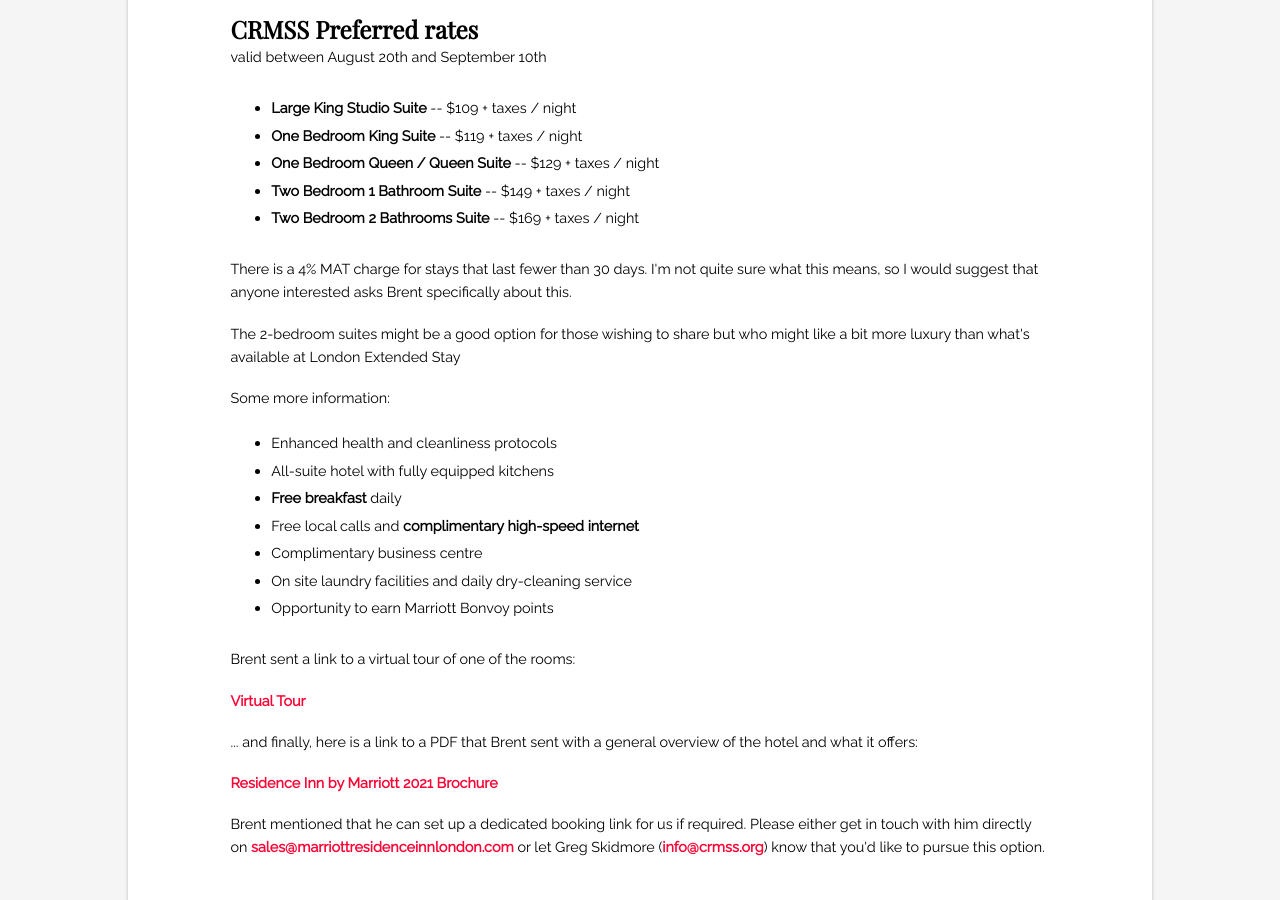
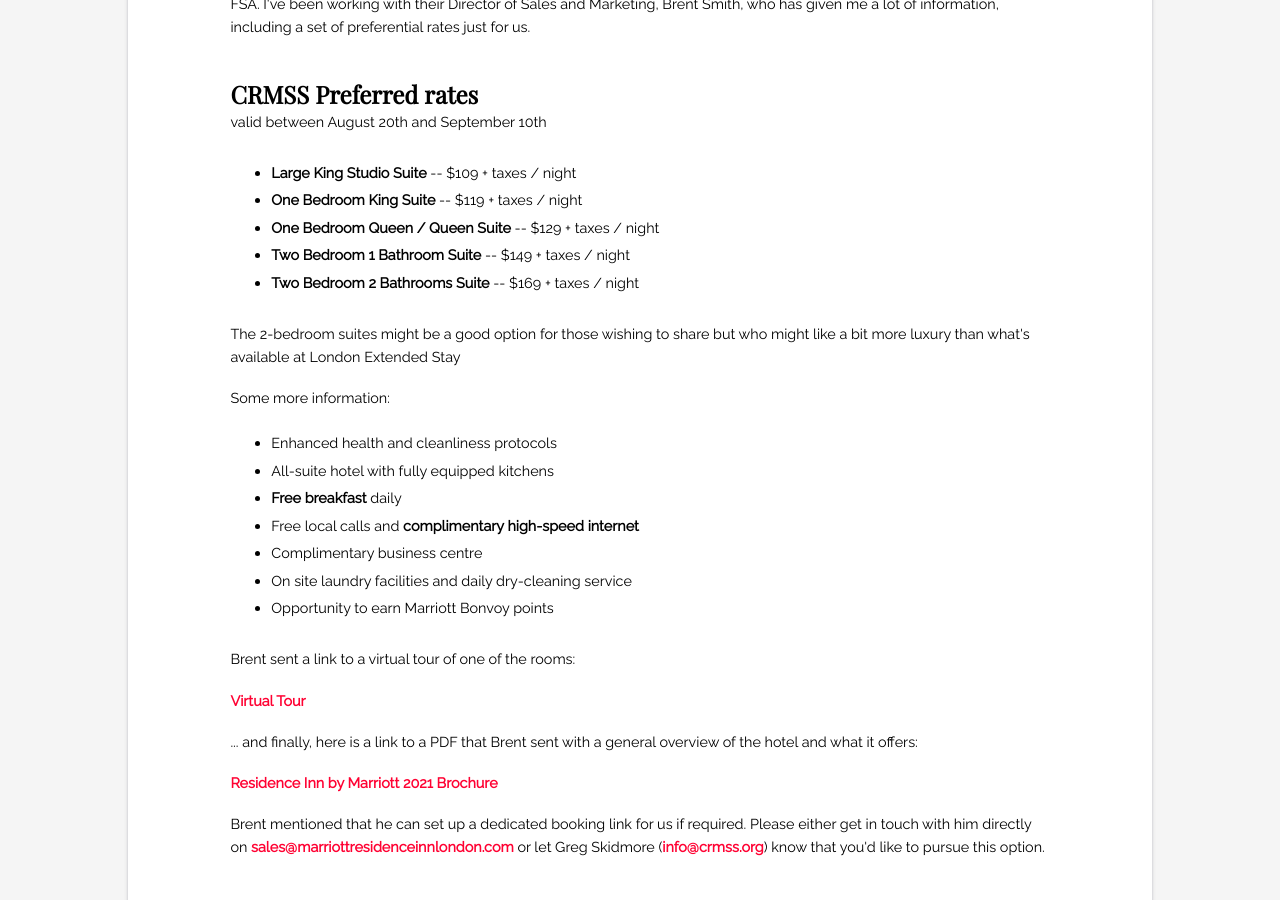
Before and after one commit to gregskidmore/crmss, a Jekyll site: the page built from accommodation.html, in a window 1280 px wide and 900 px high, scrolled down 1927 px. Built offline with Jekyll 4.4.1, drawn with Linux system fonts in a browser that asks for light colours; some of the changed text lies outside the part shown.

Commit message:
changed MAT

```diff
--- a/accommodation.html
+++ b/accommodation.html
@@ -94,11 +95,6 @@
   <li><b>Two Bedroom 2 Bathrooms Suite</b> -- $169 + taxes / night</li>
 </ul>
 
-<p>
-  There is a 4% MAT charge for stays that last fewer than 30 days. I'm not quite sure what this means, so I would suggest that anyone interested asks Brent
-  specifically about this.
-</p>
-
 <p>The 2-bedroom suites might be a good option for those wishing to share but who might like a bit more luxury than what's available at London Extended Stay</p>
 
 <p>Some more information:</p>
```
Also changed, not shown: other parts of accommodation.html (+1 -0 lines), 1 other file.
